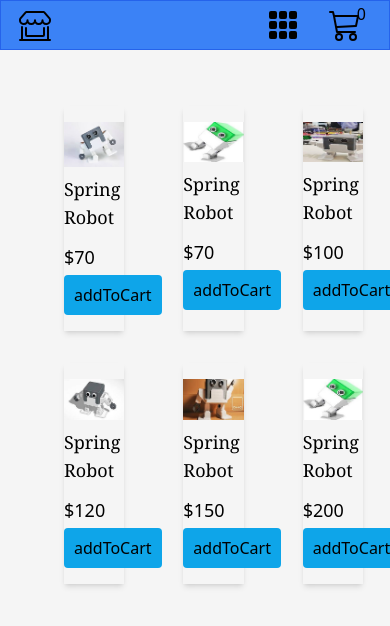
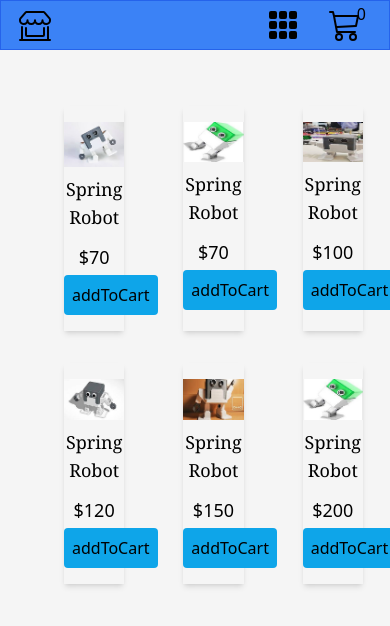
Before and after one commit to Barnabas5035/Carting-products, a React (Create React App) app: page / in a window 390 px wide. Shown: the top 626 px of the page. Built offline with nearby package versions, Linux system fonts and the light colour scheme.

Commit message:
changes component

```diff
--- a/src/Home.jsx
+++ b/src/Home.jsx
@@ -11,22 +11,28 @@ const Home = () => {
   console.log(CartProductId)
   return (
     <div className='bg-white-200   p-6   '>
-      <div className=' grid grid-cols-3 gap-x-4 gap-y-8  mt-8  '>
+      <div className='sm:grid-cols-1 md:grid-cols-2 lg:grid-cols-3  grid grid-cols-3 gap-x-4 gap-y-8  mt-8  '>
         {product.map((data) => {
           const { id, imageUrl, price, name } = data
           return (
             <div key={id} className='  shadow-md w-7/12 ml-10 py-4 '>
               <div className=' item-center '>
-                <img src={imageUrl} alt='pic' className='w-full ' />
+                <img
+                  src={imageUrl}
+                  alt='pic'
+                  className='sm:w-full md:w-full  lg:w-full'
+                />
               </div>
-              <div className='sm:text-center md:text-center lg:text-center'>
+              <div className='sm:flex-jusify-center text-center md:flex-jusify-center text-center lg: flex-jusify-center text-center'>
                 <h5 className='mt-2 text-black text-lg font-medium font-serif'>
                   {name}
                 </h5>
-                <p className='mt-3 text-black text-lg'>${price}</p>
+                <p className='sm:text-center md:text-center lg:text-center mt-3 text-black text-lg'>
+                  ${price}
+                </p>
                 {!CartProductId.includes(data.id) && (
                   <button
-                    className=' bg-sky-500/100 rounded py-2 px-2.5 mt-1 '
+                    className='sm:text-center md:text-center lg:text-center bg-sky-500/100 rounded py-2 px-2 mt-1 '
                     onClick={() => dispatch(addToCart(data.id))}
                   >
                     addToCart
@@ -34,7 +40,7 @@ const Home = () => {
                 )}
                 {CartProductId.includes(data.id) && (
                   <button
-                    className=' bg-sky-500/100 rounded py-2 px-2.5 mt-1 '
+                    className='sm:text-center bg-sky-500/100 rounded py-2 px-2 mt-1 '
                     onClick={() => dispatch(removeCart(data.id))}
                   >
                     removeCart
```
